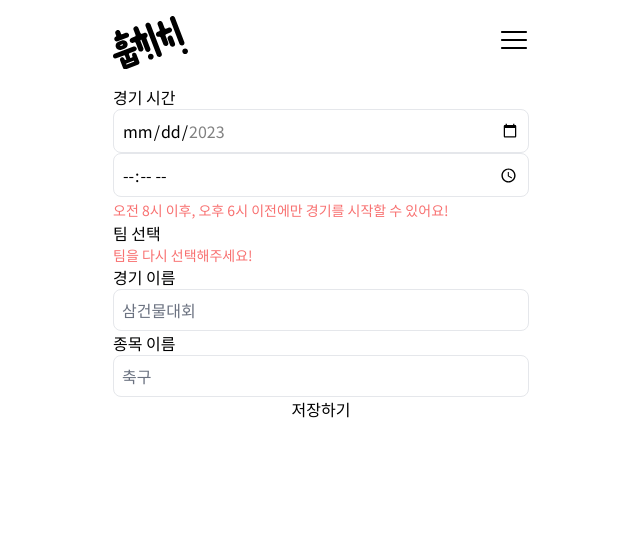
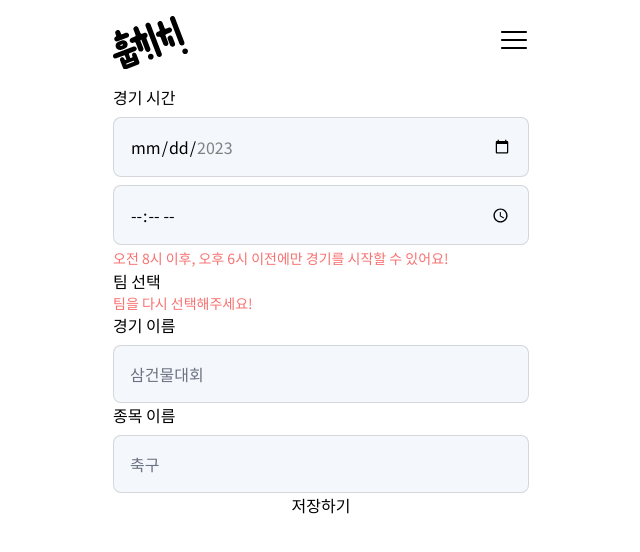
Before and after one commit to hufscheer/client-v1, a Next.js app: page /admin in a window 1280 px wide. Shown: the top 552 px of the page, without its empty margins (319-959 px from the left). Built offline with nearby package versions, Linux system fonts and the light colour scheme; no server answers.

Commit message:
chore: 리팩토링된 아이콘 사용처에서 재적용

```diff
--- a/src/components/common/Input/Input.tsx
+++ b/src/components/common/Input/Input.tsx
@@ -7,7 +7,10 @@ interface InputProps extends InputHTMLAttributes<HTMLInputElement> {}
 export default function Input({ className, ...props }: InputProps) {
   return (
     <input
-      className={$('block w-full rounded-lg border p-2', className)}
+      className={$(
+        'mt-2 block w-full rounded-lg border border-gray-3/70 bg-secondary/25 p-4',
+        className,
+      )}
       {...props}
     />
   );
--- a/src/components/common/MatchCard/pieces/Background.tsx
+++ b/src/components/common/MatchCard/pieces/Background.tsx
@@ -10,7 +10,7 @@ interface LabelProps extends ComponentProps<'svg'> {
 export default function Label({ className, ...props }: LabelProps) {
   return (
     <Icon
-      iconName="logo"
+      iconName="BackgroundLogo"
       className={$(
         'absolute left-1/2 h-[200px] -translate-x-1/2 fill-primary',
         className,
--- a/src/components/common/Modal/index.tsx
+++ b/src/components/common/Modal/index.tsx
@@ -34,7 +34,7 @@ function ModalContent({
         <div className="flex items-center justify-between">
           <Dialog.Title className="text-xl">{title}</Dialog.Title>
           <Dialog.Close className="text-gray-400 hover:text-gray-500">
-            <Icon iconName="cross" />
+            <Icon iconName="Cross" />
           </Dialog.Close>
         </div>
 
```
